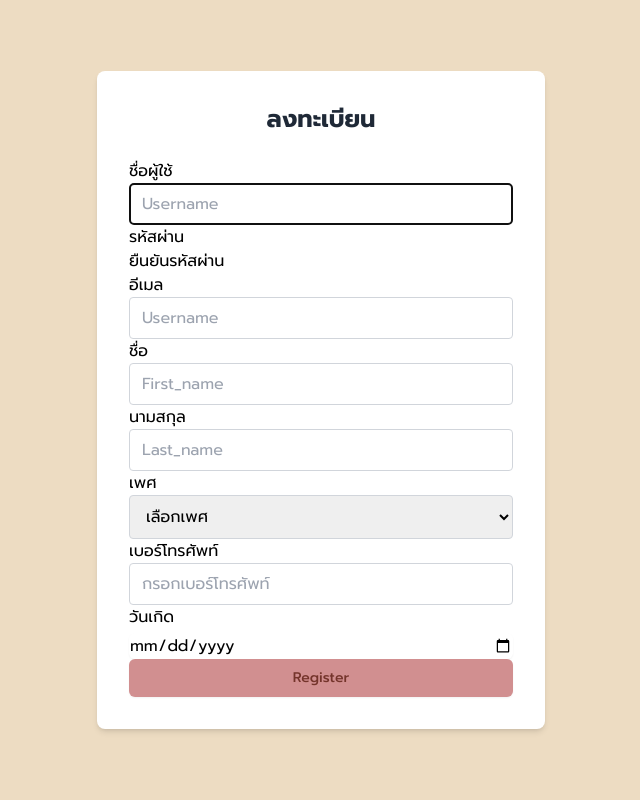
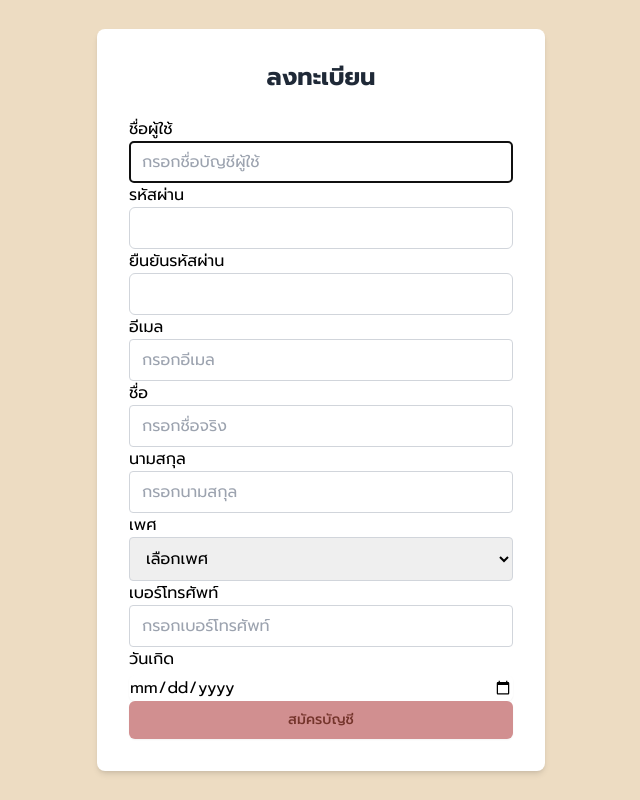
Before and after one commit to MyNNeiei/BelleSpace, a Django app: page /register/ in a window 1280 px wide. Shown: the whole page, without its empty margins (319-959 px from the left). Run offline with Django 5.2, Linux system fonts and the light colour scheme; some libraries are stand-ins or nearby versions; some web fonts are replaced.

Commit message:
edit appearance

```diff
--- a/bell_Space/belle_space/forms.py
+++ b/bell_Space/belle_space/forms.py
@@ -18,7 +18,7 @@ class UserRegisterForm(UserCreationForm):
         ("O", "Others"),
     ]
     gender = forms.ChoiceField(required=False, choices=GENDER_CHOICES,
-                                widget=forms.Select(attrs={'class': 'border border-gray-300 rounded px-3 py-2 w-full'}))
+                                widget=forms.Select(attrs={'class': 'border border-gray-300 rounded px-3 py-2 w-full', 'placeholder': 'เลือกเพศ'}))
     phone_number = forms.CharField(max_length=10,
                                 widget=forms.TextInput(attrs={'class': 'border border-gray-300 rounded px-3 py-2 w-full', 'placeholder': 'กรอกเบอร์โทรศัพท์'}))
     birth_date = forms.DateField(
@@ -38,12 +38,12 @@ class UserRegisterForm(UserCreationForm):
             "birth_date",
         ]
         widgets = {
-            "username" : TextInput(attrs={'class': 'border border-gray-300 rounded px-3 py-2 w-full', 'placeholder': 'Username'}),
-            "password1" : PasswordInput(attrs={'class': 'border border-gray-300 rounded px-3 py-2 w-full', 'placeholder': 'Password'}),
-            "password2" : PasswordInput(attrs={'class': 'border border-gray-300 rounded px-3 py-2 w-full', 'placeholder': 'Confirm Password'}),
-            "email" : EmailInput(attrs={'class': 'border border-gray-300 rounded px-3 py-2 w-full', 'placeholder': 'Username'}),
-            "first_name" : TextInput(attrs={'class': 'border border-gray-300 rounded px-3 py-2 w-full', 'placeholder': 'First_name'}),
-            "last_name" : TextInput(attrs={'class': 'border border-gray-300 rounded px-3 py-2 w-full', 'placeholder': 'Last_name'}),
+            "username" : TextInput(attrs={'class': 'border border-gray-300 rounded px-3 py-2 w-full', 'placeholder': 'กรอกชื่อบัญชีผู้ใช้'}),
+            "password1" : PasswordInput(attrs={'class': 'border border-gray-300 rounded px-3 py-2 w-full', 'placeholder': 'กรอกรหัสผ่าน'}),
+            "password2" : PasswordInput(attrs={'class': 'border border-gray-300 rounded px-3 py-2 w-full', 'placeholder': 'ยืนยันรหัสผ่าน'}),
+            "email" : EmailInput(attrs={'class': 'border border-gray-300 rounded px-3 py-2 w-full', 'placeholder': 'กรอกอีเมล'}),
+            "first_name" : TextInput(attrs={'class': 'border border-gray-300 rounded px-3 py-2 w-full', 'placeholder': 'กรอกชื่อจริง'}),
+            "last_name" : TextInput(attrs={'class': 'border border-gray-300 rounded px-3 py-2 w-full', 'placeholder': 'กรอกนามสกุล'}),
         }
     def clean_birthdate(self):
         cleaned_data = super().clean()
--- a/bell_Space/belle_space/templates/login/login_form.html
+++ b/bell_Space/belle_space/templates/login/login_form.html
@@ -30,11 +30,11 @@
                     id="{{form.password.id_for_label}}" placeholder="Password">
             </div>
             <div class="flex justify-center items-center w-full">
-                <button type="submit" class="bg-[#D18F90] text-[#74342B] px-4 py-2 rounded hover:bg-[#74342B] hover:text-white">Submit</button>
+                <button type="submit" class="bg-[#D18F90] text-[#74342B] px-4 py-2 rounded hover:bg-[#74342B] hover:text-white">เข้าสู่ระบบ</button>
             </div>
             <div class="flex justify-center flex-row gap-8 w-full">
-                <p class="text-[#74342B]">หากไม่มี Account</p>
-                <a href="{% url 'register_form' %}" class="text-[#74342B] hover:underline">Sign up</a>
+                <p class="text-[#D18F90]">หากไม่มีบัญชี</p>
+                <a href="{% url 'register_form' %}" class="text-[#74342B] underline">สมัครบัญชี</a>
             </div>
         </form>
     </div>
--- a/bell_Space/belle_space/templates/login/register_form.html
+++ b/bell_Space/belle_space/templates/login/register_form.html
@@ -27,12 +27,13 @@
                         {{form.username}}
                     </div>
                     <div>
-                        <label for="">รหัสผ่าน</label>
-                        {{form.password1}}
+                        <label for="" class="">รหัสผ่าน</label>
+                        <div class="border border-gray-300 p-2 rounded-md ">{{form.password1}}</div>
+
                     </div>
                     <div>
                         <label for="">ยืนยันรหัสผ่าน</label>
-                        {{form.password2}}
+                        <div class="border border-gray-300 p-2 rounded-md">{{form.password2}}</div>
                     </div>
                     <div>
                         <label for="">อีเมล</label>
@@ -59,7 +60,7 @@
                         {{form.birth_date}}
                     </div>
                 </div>
-                <button type="submit" class="transition ease-in-out delay-150 w-full py-2 px-4 border border-transparent rounded-md shadow-sm text-sm font-medium text-[#74342B] bg-[#D18F90] hover:border-[#74342B] hover:bg-white hover:text-[#2f2f2f]  focus:outline-none focus:ring-2 focus:ring-offset-2 focus:ring-indigo-500">Register</button>
+                <button type="submit" class="transition ease-in-out delay-150 w-full py-2 px-4 border border-transparent rounded-md shadow-sm text-sm font-medium text-[#74342B] bg-[#D18F90]  hover:bg-[#74342B] hover:text-[#EDDCC2] ">สมัครบัญชี</button>
             </form>
         </div>
     </div>
```
Also changed, not shown: bell_Space/belle_space/migrations/0001_initial.py, bell_Space/belle_space/migrations/0002_remove_staff_position_remove_usersdetail_frist_name_and_more.py (deleted), bell_Space/belle_space/migrations/0003_rename_staff_appointment_staff_id_and_more.py (deleted), bell_Space/belle_space/migrations/0004_rename_staff_id_appointment_staff.py (deleted).
